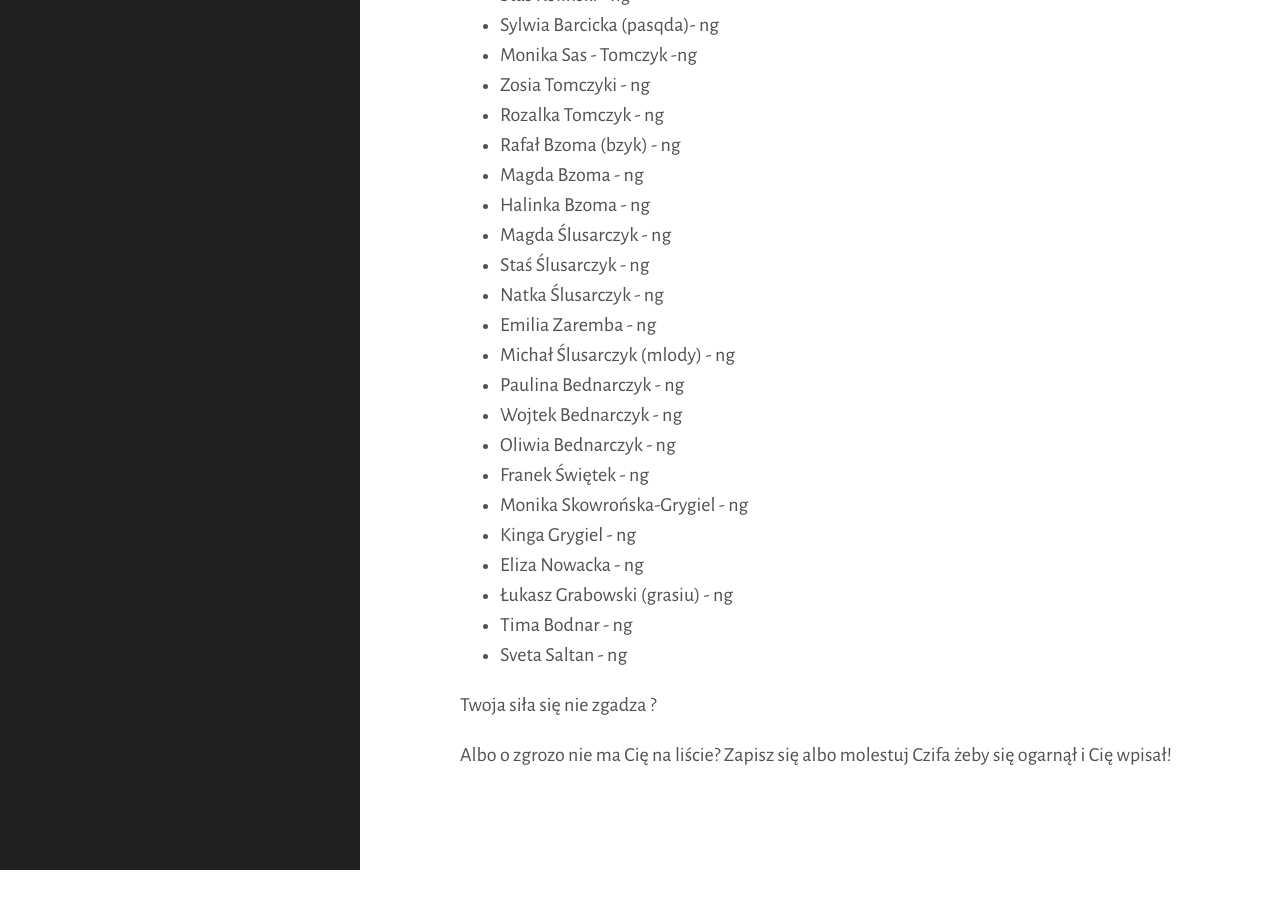
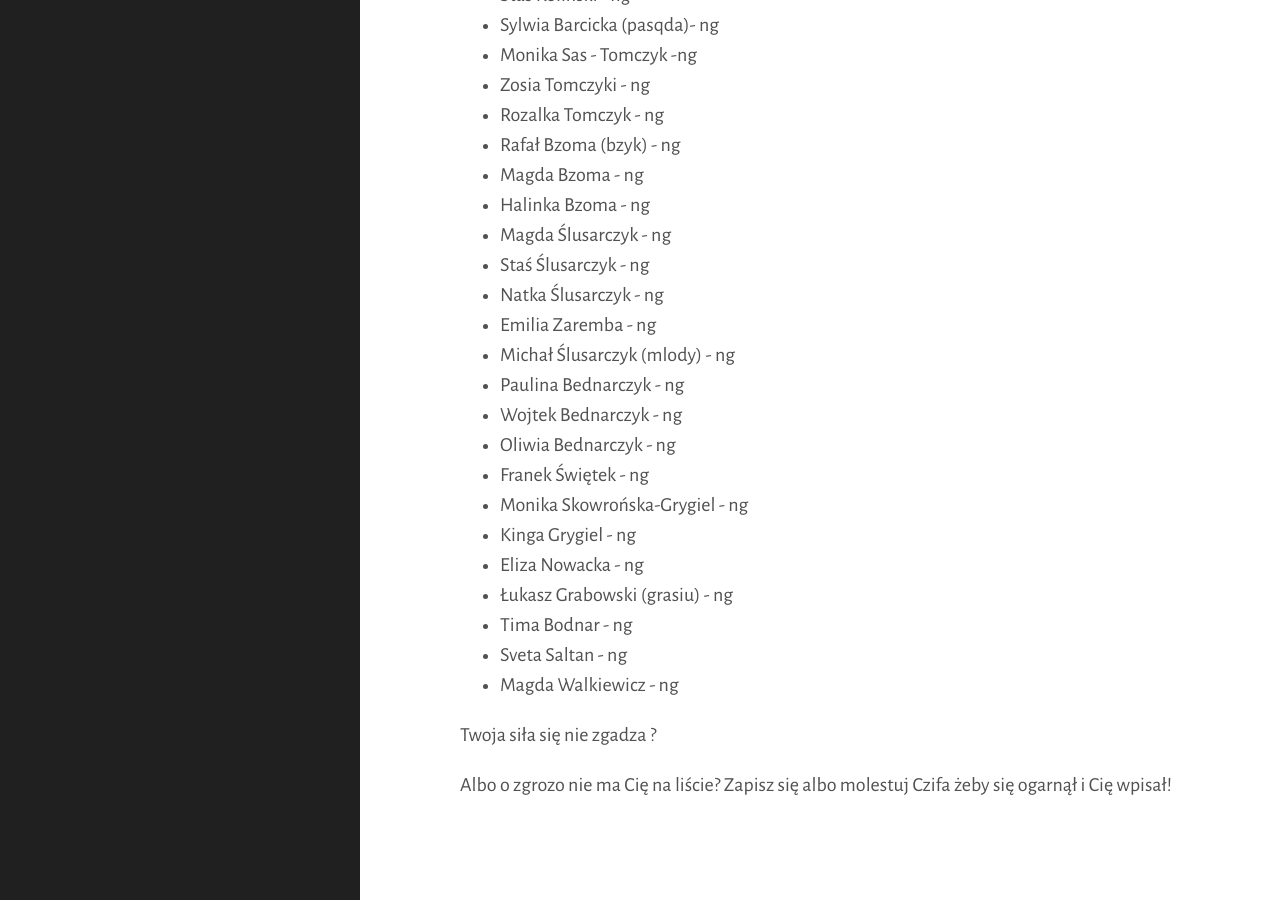
Before and after one commit to tasuki/lsg, a Jekyll site: the page built from _pages/zarejestrowani.md, in a window 1280 px wide and 900 px high, scrolled down 2000 px. Built offline with Jekyll 4.4.1, drawn with Linux system fonts in a browser that asks for light colours; before the commit the page ends 2870 px from its top, so only the background shows below that.

Commit message:
Update zarejestrowani.md

```diff
--- a/_pages/zarejestrowani.md
+++ b/_pages/zarejestrowani.md
@@ -91,6 +91,7 @@ Zarejestrowani uczestnicy, mniej więcej według stopnia:
 - Łukasz Grabowski (grasiu) - ng
 - Tima Bodnar - ng
 - Sveta Saltan - ng
+- Magda Walkiewicz - ng
 
 
 
```
